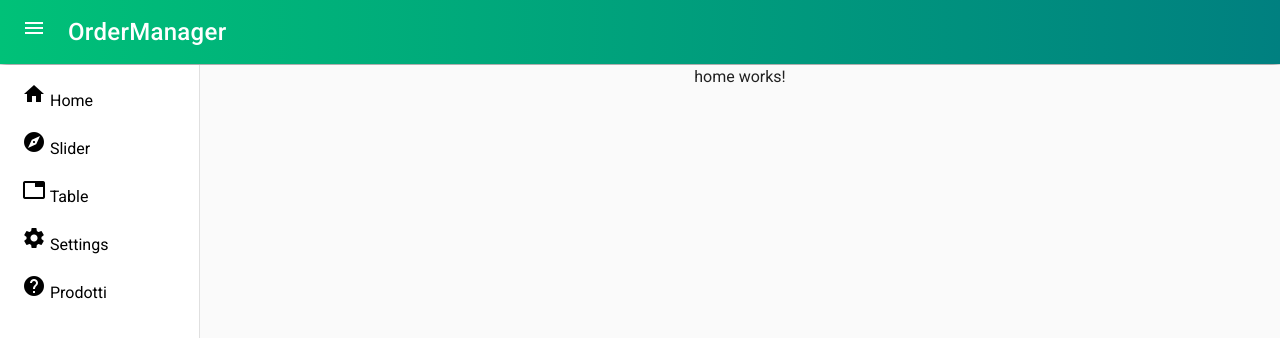
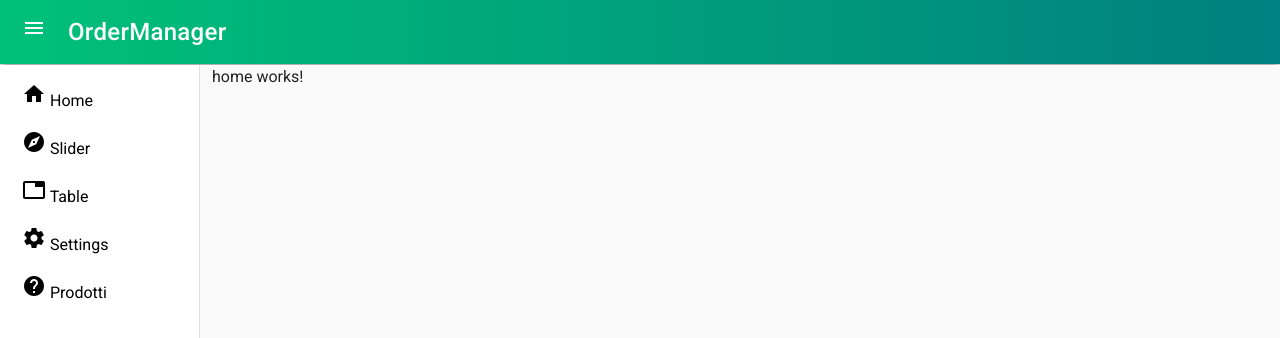
Before and after one commit to GabrieleMenghi/OrderManager, an Angular app in the folder OrderManager/ClientApp/: page / in a window 1280 px wide. Shown: the top 338 px of the page. Built offline with nearby package versions, Linux system fonts and the light colour scheme.

Commit message:
fix grid layout (add container)

```diff
--- a/OrderManager/ClientApp/src/app/app.component.html
+++ b/OrderManager/ClientApp/src/app/app.component.html
@@ -1,3 +1,3 @@
-<main class="main">
+<main>
     <app-sidebar></app-sidebar>
 </main>
--- a/OrderManager/ClientApp/src/app/components/prodotti/prodotti.component.html
+++ b/OrderManager/ClientApp/src/app/components/prodotti/prodotti.component.html
@@ -1,6 +1,5 @@
-<header>
 <div class="row">
-    <form class="mt-2 mb-4">
+  <form class="mt-2 mb-4 col-12">
     <div class="form-group row">
       <label class="col-2 col-form-label" for="typeahead-basic">Cerca un prodotto tramite la descrizione:</label>
       <div class="col-10">
@@ -9,7 +8,7 @@
     </div>
   </form>
 </div>
-</header>
+
 <div class="row">
   <table class="col-12 text-center">
     <thead>
--- a/OrderManager/ClientApp/src/app/components/sidebar/sidebar.component.html
+++ b/OrderManager/ClientApp/src/app/components/sidebar/sidebar.component.html
@@ -31,9 +31,11 @@
       </mat-list-item>
     </mat-nav-list>
   </mat-drawer>
-  <mat-drawer-content style="height: 100%;">
-    <div style="text-align: center; min-height: 100%; height: 100%;">
+
+  <mat-drawer-content>
+    <div class="container-fluid">
       <router-outlet></router-outlet>
     </div>
   </mat-drawer-content>
+
 </mat-drawer-container>
```
Lines whose indentation alone changed are shown as unchanged.
